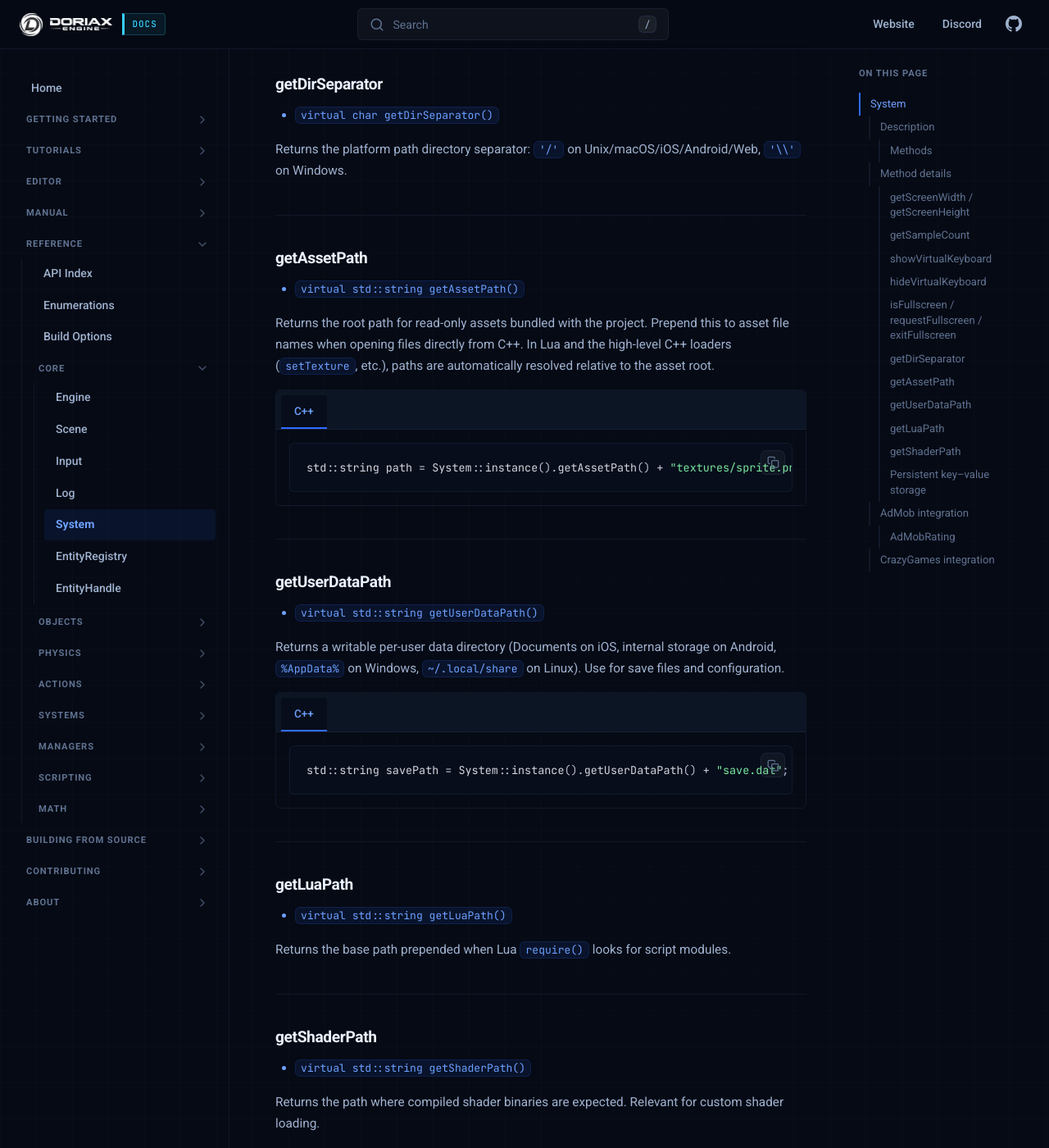
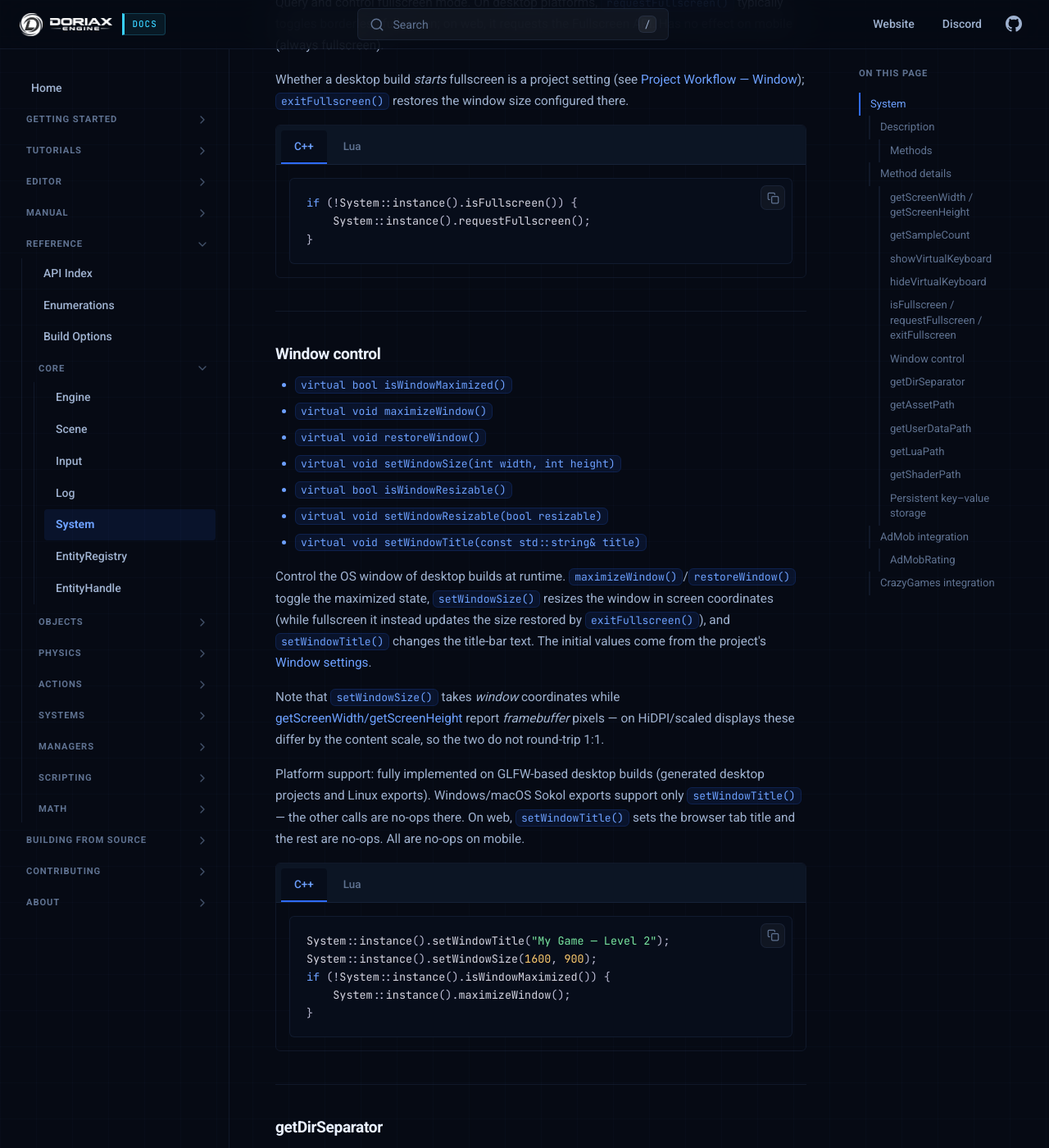
Before and after one commit to doriaxengine/doriax-docs, an MkDocs documentation site: the page built from docs/reference/classes/system.md, in a window 1280 px wide and 1400 px high, scrolled down 3838 px. Shown: the whole window at 82% size. Built offline with MkDocs 1.6.1, drawn with Linux system fonts in a browser that asks for light colours; some of the changed text lies outside the part shown.

Commit message:
Added window mode API docs

````diff
--- a/docs/reference/classes/system.md
+++ b/docs/reference/classes/system.md
@@ -41,6 +41,13 @@ Each target platform provides its own concrete `System` subclass; the engine inj
 | bool | [isFullscreen](#isfullscreen-requestfullscreen-exitfullscreen) | C++ \| Lua |
 | void | [requestFullscreen](#isfullscreen-requestfullscreen-exitfullscreen) | C++ \| Lua |
 | void | [exitFullscreen](#isfullscreen-requestfullscreen-exitfullscreen) | C++ \| Lua |
+| bool | [isWindowMaximized](#window-control) | C++ \| Lua |
+| void | [maximizeWindow](#window-control) | C++ \| Lua |
+| void | [restoreWindow](#window-control) | C++ \| Lua |
+| void | [setWindowSize](#window-control) | C++ \| Lua |
+| bool | [isWindowResizable](#window-control) | C++ \| Lua |
+| void | [setWindowResizable](#window-control) | C++ \| Lua |
+| void | [setWindowTitle](#window-control) | C++ \| Lua |
 | char | [getDirSeparator](#getdirseparator) | C++ \| Lua |
 | std::string | [getAssetPath](#getassetpath) | C++ \| Lua |
 | std::string | [getUserDataPath](#getuserdatapath) | C++ \| Lua |
@@ -144,6 +151,44 @@ Whether a desktop build *starts* fullscreen is a project setting (see [Project W
     ```lua
     if not System.isFullscreen() then
         System.requestFullscreen()
+    end
+    ```
+
+---
+
+### Window control {#window-control}
+
+* `virtual bool isWindowMaximized()`
+* `virtual void maximizeWindow()`
+* `virtual void restoreWindow()`
+* `virtual void setWindowSize(int width, int height)`
+* `virtual bool isWindowResizable()`
+* `virtual void setWindowResizable(bool resizable)`
+* `virtual void setWindowTitle(const std::string& title)`
+
+Control the OS window of desktop builds at runtime. `maximizeWindow()`/`restoreWindow()` toggle the maximized state, `setWindowSize()` resizes the window in screen coordinates (while fullscreen it instead updates the size restored by `exitFullscreen()`), and `setWindowTitle()` changes the title-bar text. The initial values come from the project's [Window settings](../../editor/project-workflow.md#window).
+
+Note that `setWindowSize()` takes *window* coordinates while [getScreenWidth/getScreenHeight](#getscreenwidth-getscreenheight) report *framebuffer* pixels — on HiDPI/scaled displays these differ by the content scale, so the two do not round-trip 1:1.
+
+Platform support: fully implemented on GLFW-based desktop builds (generated desktop projects and Linux exports). Windows/macOS Sokol exports support only `setWindowTitle()` — the other calls are no-ops there. On web, `setWindowTitle()` sets the browser tab title and the rest are no-ops. All are no-ops on mobile.
+
+=== "C++"
+
+    ```cpp
+    System::instance().setWindowTitle("My Game — Level 2");
+    System::instance().setWindowSize(1600, 900);
+    if (!System::instance().isWindowMaximized()) {
+        System::instance().maximizeWindow();
+    }
+    ```
+
+=== "Lua"
+
+    ```lua
+    System.setWindowTitle("My Game — Level 2")
+    System.setWindowSize(1600, 900)
+    if not System.isWindowMaximized() then
+        System.maximizeWindow()
     end
     ```
 
````
